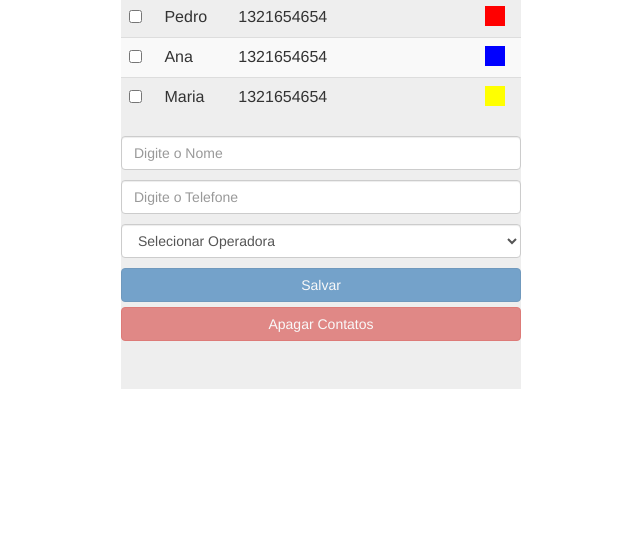
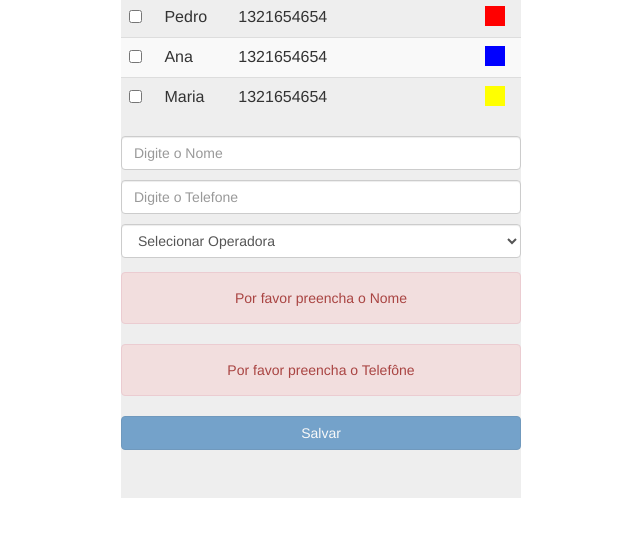
Before and after one commit to Luisfdc/ListaTelefonicaAngular, a plain HTML site: page index.html in a window 1280 px wide. Shown: the part 174-710 px from the top of the page, without its empty margins (319-959 px from the left). Drawn offline with nearby package versions, Linux system fonts and the light colour scheme.

Commit message:
Evolução

```diff
--- a/index.html
+++ b/index.html
@@ -1,6 +1,7 @@
 <html ng-app="ListaTelefonica">
 
 <head>
+    <meta charset="UTF-8" />
     <link rel="stylesheet" type="text/css" href="lib/bootstrap.css">
     <style type="text/css">
         .jumbotron {
@@ -117,16 +118,25 @@
                 </td>
             </tr>
         </table>
-        <input type="text" class="form-control" ng-model="contato.nome" name="nome" placeholder="Digite o Nome" />
-        <input type="text" class="form-control" ng-model="contato.telefone" name="telefone" placeholder="Digite o Telefone" />
-        <select class="form-control" name="operadoras" ng-model="contato.operadora" id="operadoras" ng-options="operadora.nome group by operadora.categoria for operadora in operadoras">
+
+        <form name="contatoForm">
+            <input type="text" class="form-control" ng-model="contato.nome" name="nome" placeholder="Digite o Nome" ng-required="true" />
+            <input type="text" class="form-control" ng-model="contato.telefone" name="telefone" placeholder="Digite o Telefone" ng-required="true" />
+            <select class="form-control" name="operadoras" ng-model="contato.operadora" id="operadoras" ng-required="true" ng-options="operadora.nome group by operadora.categoria for operadora in operadoras">
             <option value="">Selecionar Operadora</option>
         </select>
-        <button type="button" class="btn btn-primary btn-block" ng-click="AdicuionarContatos(contato)" ng-disabled="!contato.nome || !contato.telefone">Salvar</button>
-        <button type="button" class="btn btn-danger btn-block" ng-click="ApagarContatos(contatos)" ng-disabled="!isContatoSelecionado(contatos)">Apagar Contatos</button>
+        </form>
+        <div ng-show="contatoForm.nome.$invalid" class="alert alert-danger">
+            Por favor preencha o Nome
+        </div>
+        <div ng-show="contatoForm.nome.$invalid" class="alert alert-danger">
+            Por favor preencha o Telefône
+        </div>
+        <button type="button" class="btn btn-primary btn-block" ng-click="AdicuionarContatos(contato)" ng-disabled="contatoForm.$invalid">Salvar</button>
+        <button type="button" class="btn btn-danger btn-block" ng-click="ApagarContatos(contatos)" ng-show="isContatoSelecionado(contatos)">Apagar Contatos</button>
     </div>
 
-
+    <!--<div ng-include="'footer.html'"></div>-->
 </body>
 
 </html>
```
Also changed, not shown: footer.html (added, +3 -0 lines).
